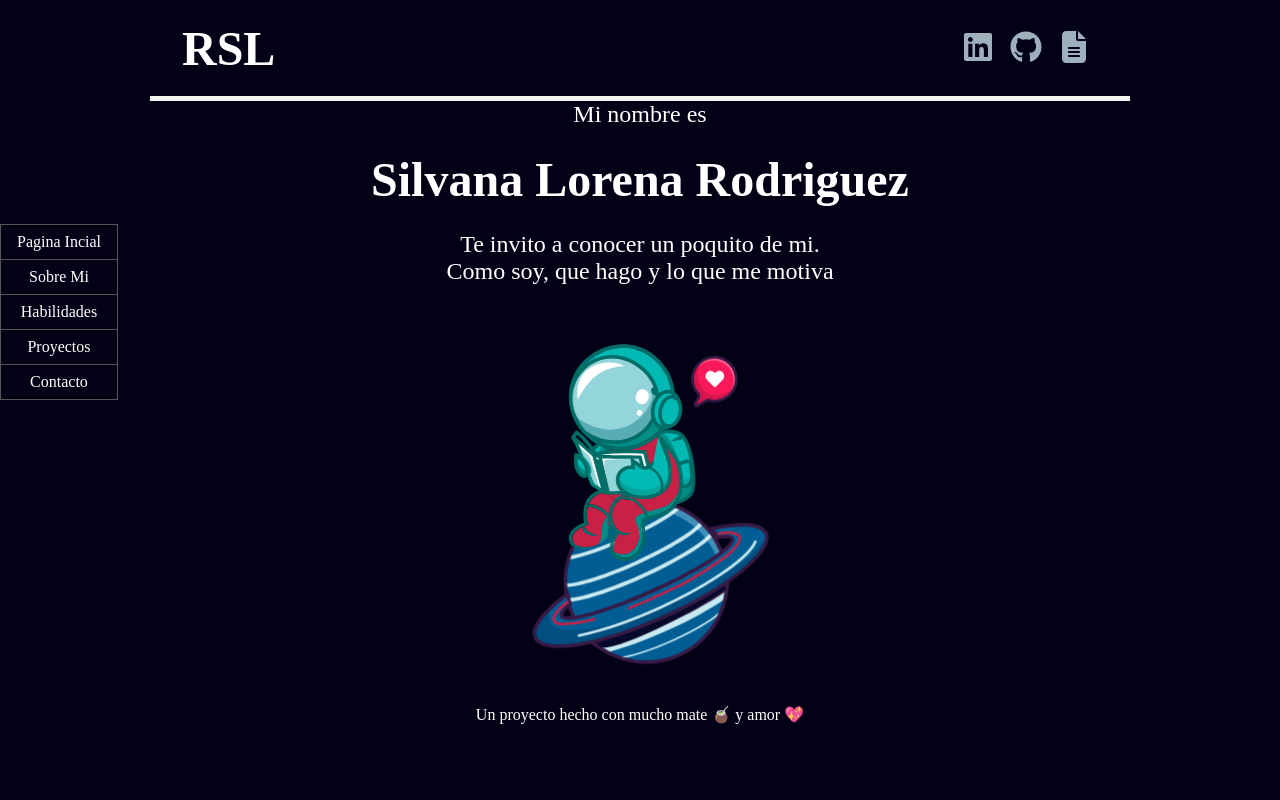
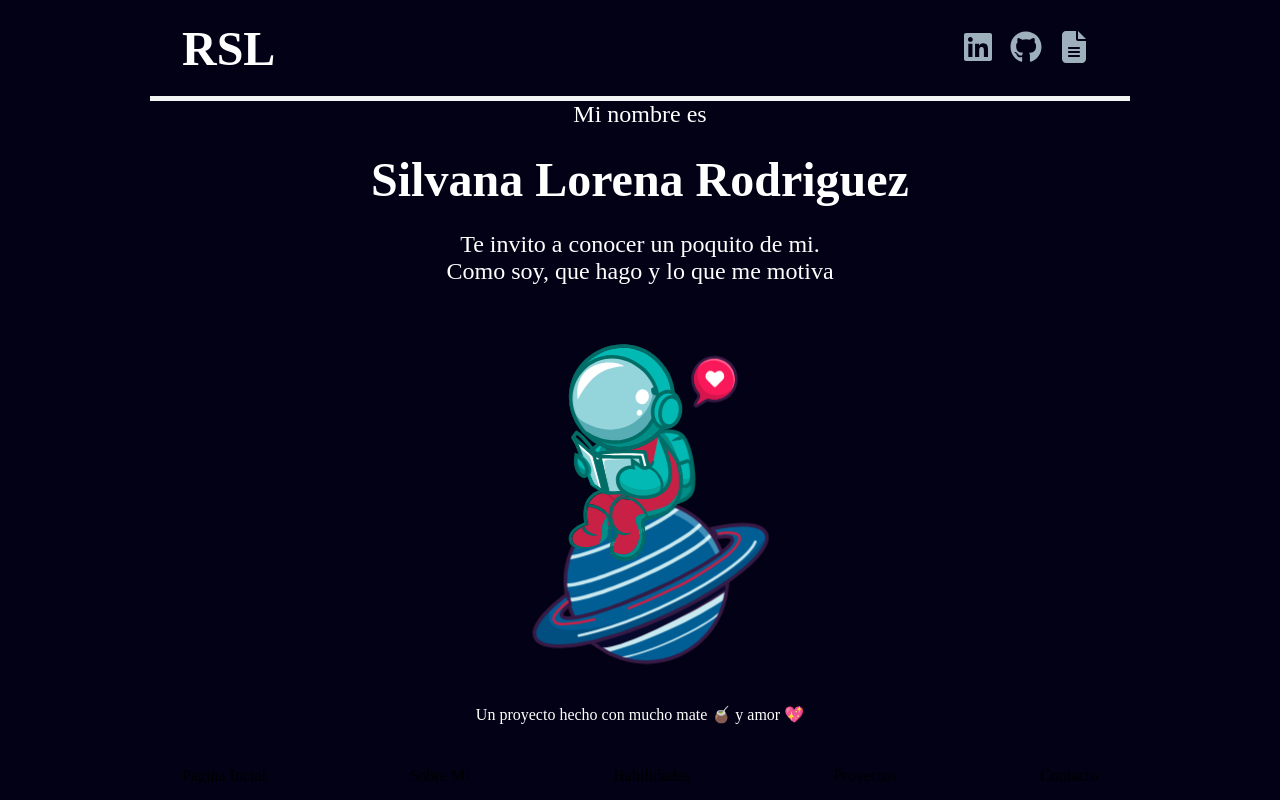
Before and after one commit to RodriguezLorena/porfolioRodriguezLorena, a Next.js app: page / in a window 1280 px wide. Shown: the top 800 px of the page. Built offline with nearby package versions, Linux system fonts and the light colour scheme.

Commit message:
change the navigation bar

```diff
--- a/styles/Sidebar.module.css
+++ b/styles/Sidebar.module.css
@@ -1,43 +1,26 @@
 .container {
-    display: flex;
-    flex-direction: row;
-    justify-content: space-around;
-    align-content: space-around;
-    background-color: rgb(3, 1, 21);
-    z-index: 100;
-    position: fixed;
-    bottom: 50%;
+  width: 100%;
+  display: flex;
+  flex-direction: row;
+  justify-content: center;
+  align-content:center;
+  background-color: rgb(3, 1, 21);
+  z-index: 100;
+  position: fixed;
+  bottom: 0;
 }
 
 
 .ul {
+    max-width: 61.25rem;
+    height: 1rem;
+    width: 100%;
+    padding-left: 2rem;
+    padding-right: 2rem;
+    display: flex;
+    flex-direction: row;
+    justify-content: space-between;
+    align-items: center;
+    flex-wrap: nowrap;
     list-style-type: none;
-    margin: 0;
-    padding: 0;
-    /* width: 200px; */
-    background-color: #f1f1f100;
-    border: 1px solid #555;
   }
-
-  .li .a {
-    display:block;
-    color: rgb(255, 255, 255);
-    padding: 8px 16px;
-    text-decoration: none;
-  }
-
-  .li {
-    text-align: center;
-    border-bottom: 1px solid #555;
-  }
-
-  .li:last-child {
-    border-bottom: none;
-  }
-
-
-
-  .li .a:hover {
-    background-color: rgba(85, 85, 85, 0.141);
-    color: white;
-  }
```
